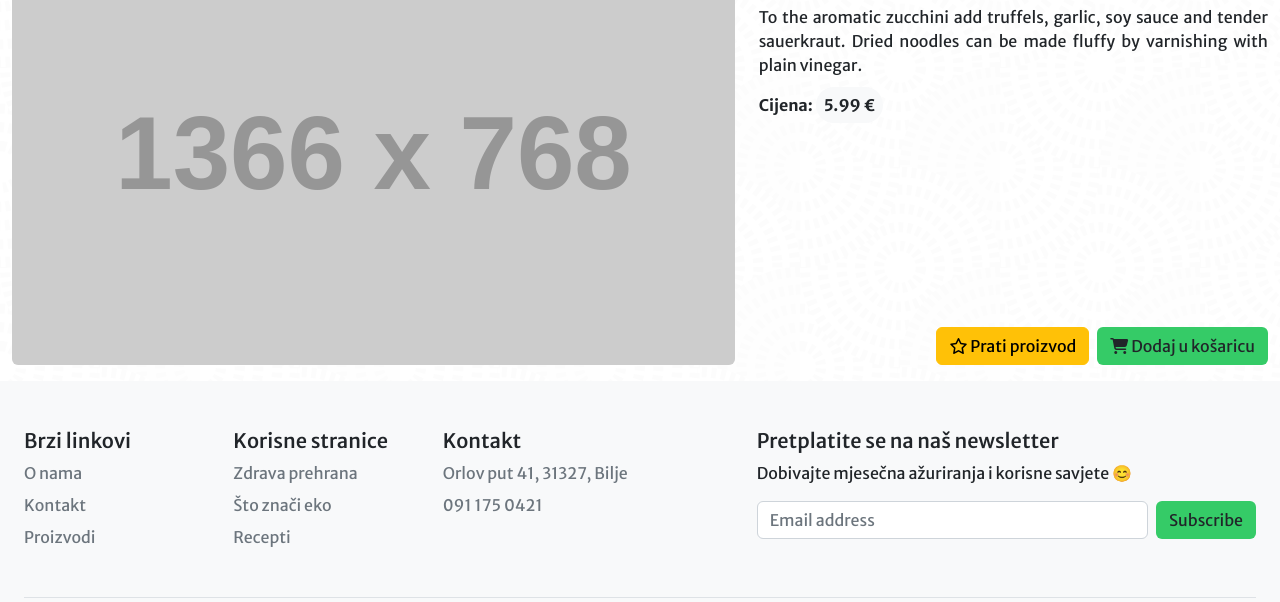
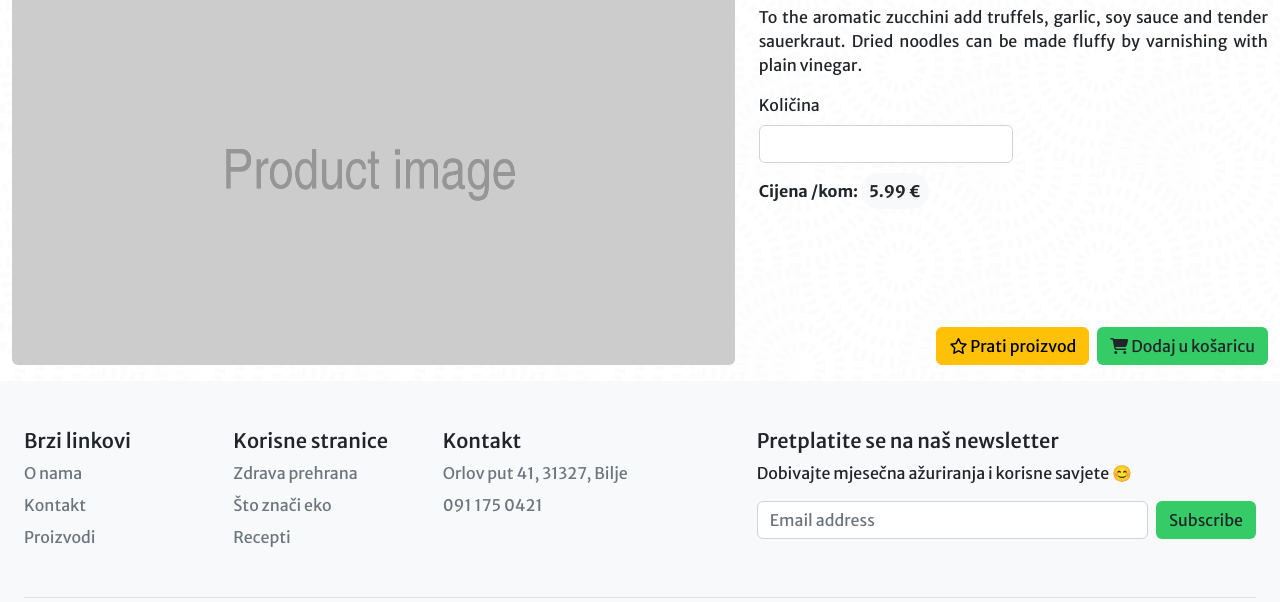
Before and after one commit to lbican/cudesna-suma, a plain HTML site: page subpages/product.html in a window 1280 px wide. Shown: the part 133-735 px from the top of the page. Drawn offline with Linux system fonts and the light colour scheme; placeholder pictures from the web are drawn by us.

Commit message:
Added amount to product page, improved various visual aspects

```diff
--- a/subpages/product.html
+++ b/subpages/product.html
@@ -67,7 +67,7 @@
         <div class="article">
             <div class="row">
                 <div class="col-lg-7 col-md-6">
-                    <img class="img-fluid rounded" src="https://via.placeholder.com/1366x768?text=Product+image" alt="Product image">
+                    <img class="img-fluid rounded" src="../assets/products/1366x768.png" alt="Product image">
                 </div>
                 <div class="col-lg-5 col-md-6 d-flex flex-column justify-content-between">
                     <div class="product-info">
@@ -76,7 +76,13 @@
                             Dried noodles can be made fluffy by varnishing with plain vinegar.
                         </p>
                         <div class="my-2">
-                            <strong>Cijena: </strong>
+                            <div class="mb-3 w-50">
+                                <label for="amount" class="form-label">Količina</label>
+                                <input type="number" min="0" class="form-control" id="amount">
+                            </div>
+                        </div>
+                        <div class="my-2">
+                            <strong>Cijena /kom: </strong>
                             <strong class="bg-light p-2 rounded-pill">5.99 &#8364;</strong>
                         </div>
                     </div>
```
Also changed, not shown: index.html (+1 -3 lines), assets/products/1366x768.png (added).
